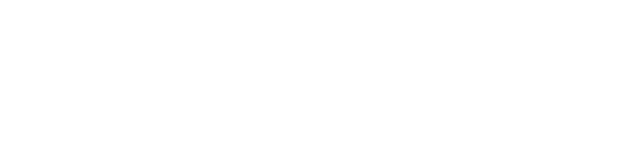
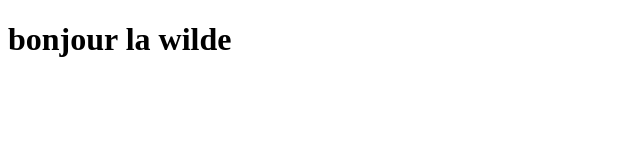
Before and after one commit to jcfauquenot/helloWorld, a plain HTML site: page index.html in a window 1280 px wide. Shown: the whole page, without its empty margins (0-640 px from the left). Drawn offline with Linux system fonts and the light colour scheme.

Commit message:
create h1 wild

```diff
--- a/index.html
+++ b/index.html
@@ -8,7 +8,7 @@
 </head>
 <body>
 
-    <h1><dodo/h1>
+    <h1>bonjour la wilde<h1>
 
 </body>
 </html>
```
